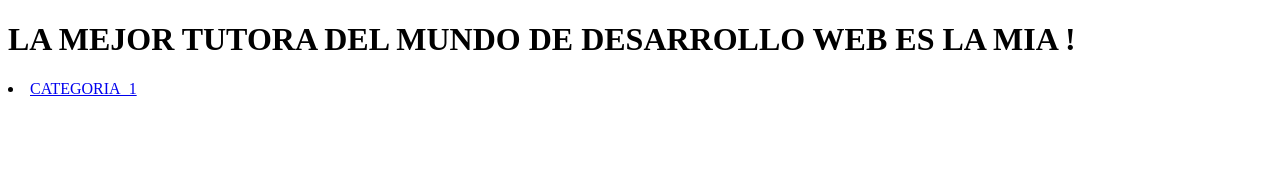
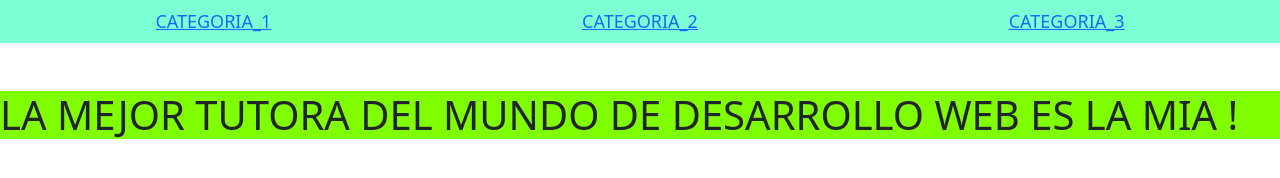
Before and after one commit to jonabrussa/jonabrussa, a plain HTML site: page index.html in a window 1280 px wide. Drawn offline with nearby package versions, Linux system fonts and the light colour scheme.

Commit message:
AGREGANDO LA SEGUNDA ACTUALIZACION

```diff
--- a/estilogit.css
+++ b/estilogit.css
@@ -0,0 +1,10 @@
+@import url(header.css);
+*{
+    margin: auto;
+    box-sizing: border-box;
+}
+
+.titulo {
+background-color: chartreuse;
+
+}
--- /dev/null
+++ b/header.css
@@ -0,0 +1,7 @@
+.nav{
+    background-color: aquamarine;
+    display: flex;
+    flex-direction: row;
+    justify-content: center;
+    font-size: large;
+}
--- a/index.html
+++ b/index.html
@@ -6,15 +6,37 @@
     <meta name="viewport" content="width=device-width, initial-scale=1.0">
     <meta name="keywords" content="GIT, REPOSITORIO,ENTREGABLE, TUTORA, GENIA,">
     <meta name="description" content=" Probando como se traabaja con el repositorio">
+    <link href="https://cdn.jsdelivr.net/npm/bootstrap@5.0.2/dist/css/bootstrap.min.css" rel="stylesheet"
+    integrity="sha384-EVSTQN3/azprG1Anm3QDgpJLIm9Nao0Yz1ztcQTwFspd3yD65VohhpuuCOmLASjC" crossorigin="anonymous">
+    <link rel="stylesheet" type="text/css" href="./estilogit.css">
     <title>Probando git</title>
 </head>
-<H1>LA MEJOR TUTORA DEL MUNDO DE DESARROLLO WEB ES LA MIA !</H1>
 
 <body>
-    <section class="Nav">
-    <li class="nav_bar">
-        <a class="nav_bar_item" href="#"> CATEGORIA_1</a>
+    <section class="nav">
+    <li class="navbar">
+        <a class="navbar_item" href="#"> CATEGORIA_1</a>
     </li>
+    <li class="navbar">
+        <a class="navbar_item" href="#">CATEGORIA_2</a>
+        </li>
+    <li class="navbar">
+            <a class="navbar_item" href="#">CATEGORIA_3</a>
+        </li>
     </section>
+    <br><br>
+<div class="titulo">
+    <H1>LA MEJOR TUTORA DEL MUNDO DE DESARROLLO WEB ES LA MIA !</H1>
+</div>
+<script src="https://cdn.jsdelivr.net/npm/bootstrap@5.0.2/dist/js/bootstrap.bundle.min.js"
+    integrity="sha384-MrcW6ZMFYlzcLA8Nl+NtUVF0sA7MsXsP1UyJoMp4YLEuNSfAP+JcXn/tWtIaxVXM"
+    crossorigin="anonymous"></script>
+<script src="https://cdn.jsdelivr.net/npm/@popperjs/core@2.9.2/dist/umd/popper.min.js"
+    integrity="sha384-IQsoLXl5PILFhosVNubq5LC7Qb9DXgDA9i+tQ8Zj3iwWAwPtgFTxbJ8NT4GN1R8p"
+    crossorigin="anonymous"></script>
+<script src="https://cdn.jsdelivr.net/npm/bootstrap@5.0.2/dist/js/bootstrap.min.js"
+    integrity="sha384-cVKIPhGWiC2Al4u+LWgxfKTRIcfu0JTxR+EQDz/bgldoEyl4H0zUF0QKbrJ0EcQF"
+    crossorigin="anonymous"></script>
+
 </body>
 </html>
```
